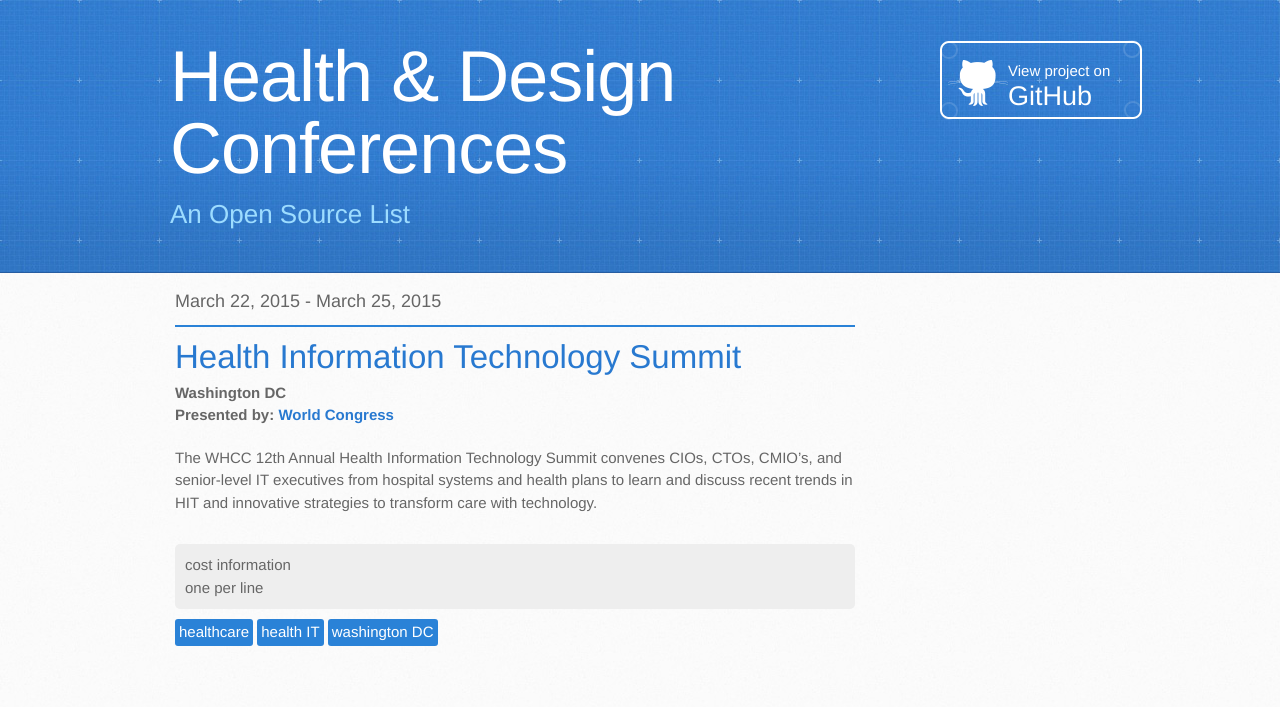
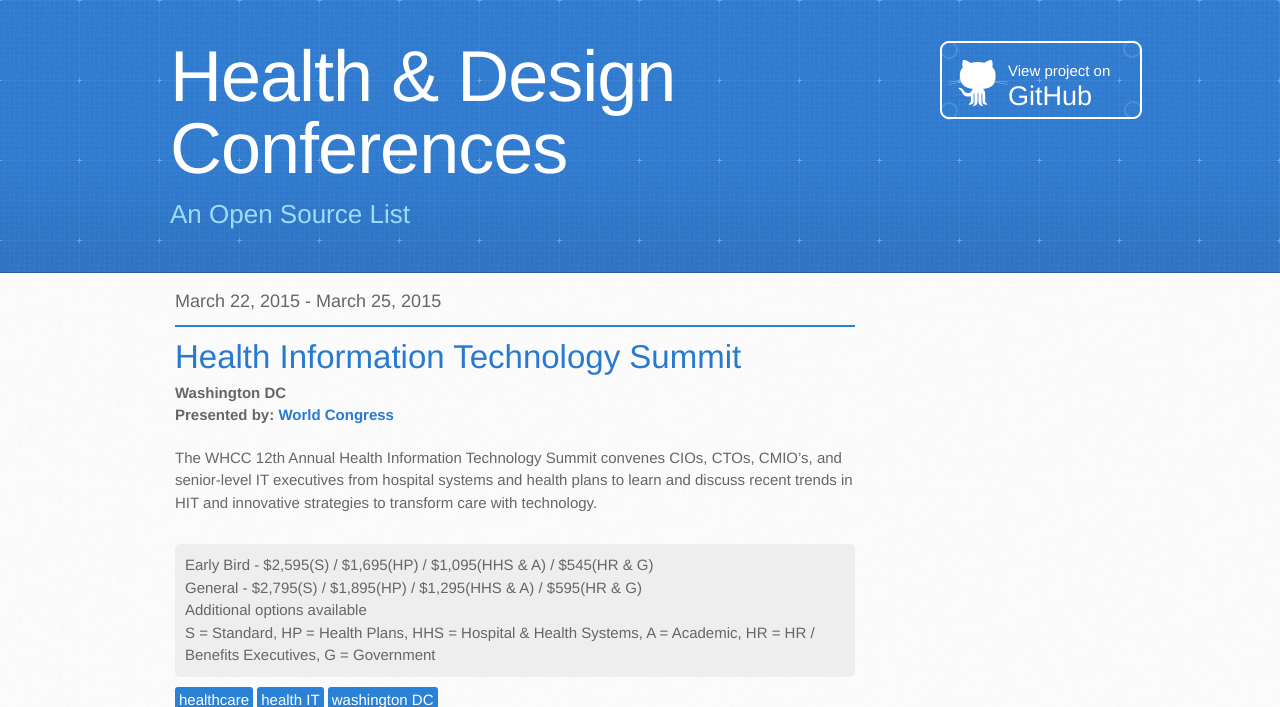
Before and after one commit to noranda/health-it-conferences, a Jekyll site: the page built from _posts/2015-03-22-health-information-technology-summit-2015.md, in a window 1280 px wide, cut to the strip 0-707 px from the top of the page. Built offline with Jekyll 4.4.1, drawn with Linux system fonts in a browser that asks for light colours; nearby versions of some CDN libraries.

Commit message:
corrected cost info for health information technology summit 2015

```diff
--- a/_posts/2015-03-22-health-information-technology-summit-2015.md
+++ b/_posts/2015-03-22-health-information-technology-summit-2015.md
@@ -8,8 +8,11 @@ host_url: http://www.worldcongress.com
 start_date: 2015-03-22
 end_date: 2015-03-25
 cost_information:
-  - cost information
-  - one per line
+  - Early Bird - $2,595(S) / $1,695(HP) / $1,095(HHS & A) / $545(HR & G)
+  - General - $2,795(S) / $1,895(HP) / $1,295(HHS & A) / $595(HR & G)
+  - Additional options available
+  - S = Standard, HP = Health Plans, HHS = Hospital & Health Systems, A = Academic, HR = HR / Benefits Executives, G = Government
+
 tags:
   - healthcare
   - health IT
```
